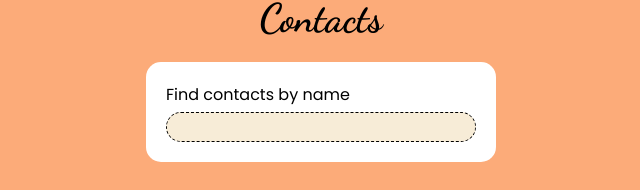
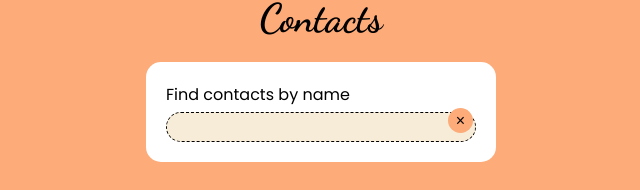
Before and after one commit to jujalei/goit-react-hw-02-phonebook, a React (Create React App) app: page / in a window 1280 px wide. Both pictures are taken after typing "Sample", "5551234" into the empty fields and a click on the button "Add contact". Shown: the part 376-566 px from the top of the page, without its empty margins (319-959 px from the left). Built offline with nearby package versions, Linux system fonts and the light colour scheme.

Commit message:
add clear button for filter

```diff
--- a/src/components/App.jsx
+++ b/src/components/App.jsx
@@ -3,7 +3,6 @@ import PropTypes from 'prop-types';
 
 import { ContactForm } from './contactForm/ContactForm';
 import { ContactList } from './contactList/ContactList';
-// import { Filter } from './filter/Filter';
 
 import { Wrapper, MainTitle } from './App.styled';
 
@@ -32,6 +31,10 @@ export class App extends Component {
     });
   };
 
+  handleFilterClear = () => {
+    this.setState({ filter: '' });
+  };
+
   getContact = () => {
     const { filter, contacts } = this.state;
     const normalizeFilter = filter.toLowerCase();
@@ -52,12 +55,12 @@ export class App extends Component {
       <Wrapper>
         <MainTitle>Phone book</MainTitle>
         <ContactForm onForm={this.handleSubmit} />
-        {/* <Filter searchName={this.state.filter} onSearch={this.handleSearch} /> */}
         <ContactList
           contacts={this.getContact()}
           onDelete={this.deleteContact}
           searchName={this.state.filter}
           onSearch={this.handleSearch}
+          clearFilter={this.handleFilterClear}
         />
       </Wrapper>
     );
--- a/src/components/contactList/ContactList.jsx
+++ b/src/components/contactList/ContactList.jsx
@@ -7,13 +7,23 @@ import {
   DeleteBtn,
 } from './ContactList.styled';
 
-export const ContactList = ({ contacts, onDelete, searchName, onSearch }) => {
+export const ContactList = ({
+  contacts,
+  onDelete,
+  searchName,
+  onSearch,
+  clearFilter,
+}) => {
   return (
     <div>
       {contacts.length > 0 && (
         <div>
           <SubTitle>Contacts</SubTitle>
-          <Filter searchName={searchName} onSearch={onSearch} />
+          <Filter
+            searchName={searchName}
+            onSearch={onSearch}
+            clearFilter={clearFilter}
+          />
           <ContactsList>
             {contacts.map(contact => {
               return (
--- a/src/components/filter/Filter.jsx
+++ b/src/components/filter/Filter.jsx
@@ -1,8 +1,18 @@
-import { FilterWrap, FilterInput } from './Filter.styled';
+import { Component } from 'react';
+import {
+  FilterWrap,
+  FilterInput,
+  InputWrapper,
+  FilterClearBtn,
+} from './Filter.styled';
 
-export const Filter = ({ searchName, onSearch }) => {
+export class Filter extends Component {
+  render() {
+    const { searchName, onSearch, clearFilter } = this.props;
+
     return (
       <FilterWrap>
+        <InputWrapper>
           <label>
             Find contacts by name
             <FilterInput
@@ -12,6 +22,11 @@ export const Filter = ({ searchName, onSearch }) => {
               onChange={onSearch}
             />
           </label>
+          <FilterClearBtn type="button" onClick={clearFilter}>
+            &times;
+          </FilterClearBtn>
+        </InputWrapper>
       </FilterWrap>
     );
-};
+  }
+}
--- a/src/components/filter/Filter.styled.jsx
+++ b/src/components/filter/Filter.styled.jsx
@@ -19,4 +19,28 @@ const FilterInput = styled.input`
   padding-left: 10px;
 `;
 
-export { FilterWrap, FilterInput };
+const InputWrapper = styled.div`
+  position: relative;
+`;
+
+const FilterClearBtn = styled.button`
+  position: absolute;
+  right: 3px;
+  top: 26px;
+
+  cursor: pointer;
+  font-size: 16px;
+
+  border: none;
+  border-radius: 20px;
+  background-color: #fcab79;
+  height: 25px;
+  width: 25px;
+  transition: border 250ms linear;
+
+  &:hover {
+    border: 1px dashed;
+  }
+`;
+
+export { FilterWrap, FilterInput, InputWrapper, FilterClearBtn };
```
Lines whose indentation alone changed are shown as unchanged.
